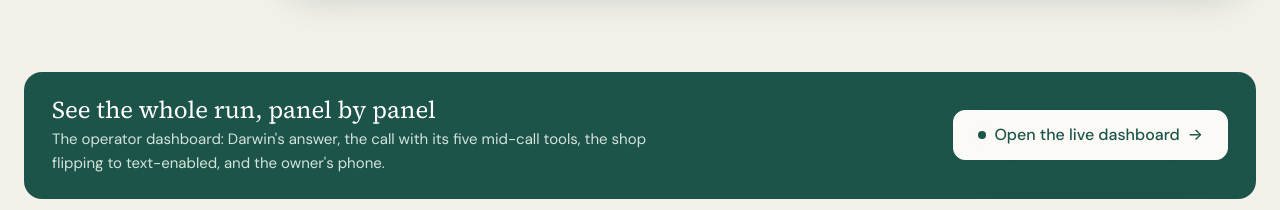
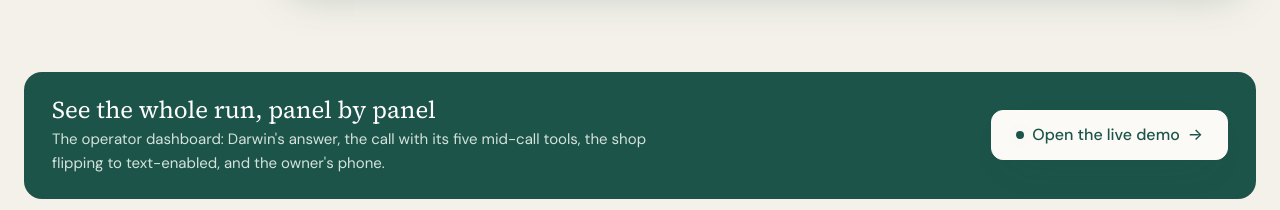
Before and after one commit to KarthikSubramanian07/Platypus, a website built with Vite: page packages/dashboard/index.html in a window 1280 px wide. Shown: the part 1903-2113 px from the top of the page. Built offline with nearby package versions, Linux system fonts and the light colour scheme; no server answers.

Commit message:
Merge main and align the live demo wording

```diff
--- a/packages/dashboard/index.html
+++ b/packages/dashboard/index.html
@@ -138,7 +138,7 @@
             <p class="live-cta-title">See the whole run, panel by panel</p>
             <p>The operator dashboard: Darwin's answer, the call with its five mid-call tools, the shop flipping to text-enabled, and the owner's phone.</p>
           </div>
-          <a class="btn btn-primary btn-live" href="/live" data-live-link><span class="live-dot" aria-hidden="true"></span>Open the live dashboard <span aria-hidden="true">→</span></a>
+          <a class="btn btn-primary btn-live" href="/live" data-live-link><span class="live-dot" aria-hidden="true"></span>Open the live demo <span aria-hidden="true">→</span></a>
         </div>
       </section>
 
```
